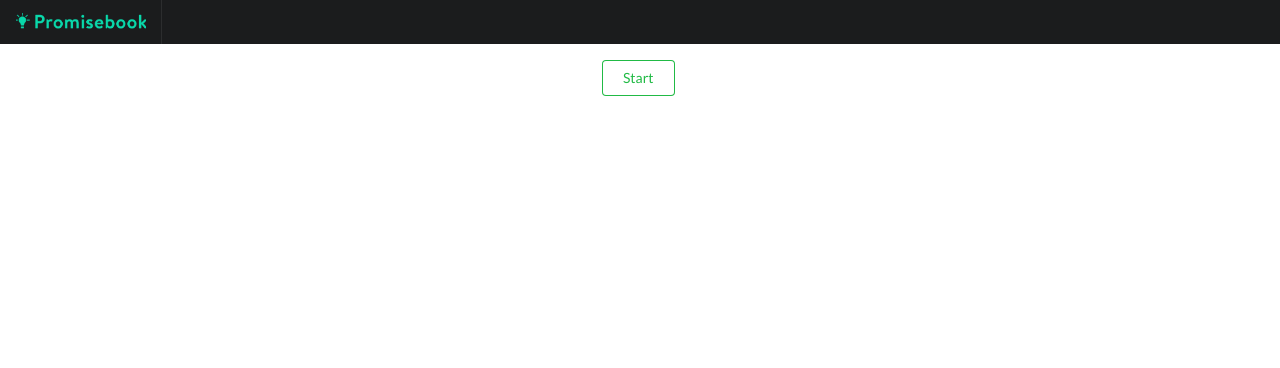
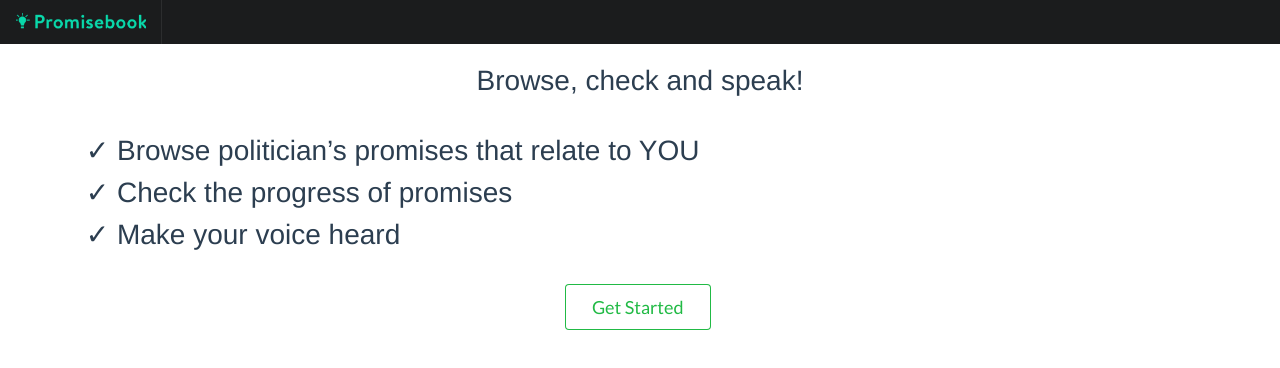
Before and after one commit to kixlab/xproj-prototype, a Vue app: page /#/ in a window 1280 px wide. Shown: the top 368 px of the page. Built offline with nearby package versions, Linux system fonts and the light colour scheme.

Commit message:
Add some text to start page

```diff
--- a/src/components/Intro.vue
+++ b/src/components/Intro.vue
@@ -1,6 +1,15 @@
 <template>
   <div>
-    <button class="ui basic green button" @click="$router.push('signUp')">Start</button>
+    <p class="intro-text">Browse, check and speak!</p>
+    <ul class="intro-text check-list">
+<li>Browse politician’s
+    promises that relate to YOU</li>
+<li>Check the progress of
+    promises</li>
+<li>Make your voice heard</li>
+</ul>
+
+    <button class="ui basic big green button" @click="$router.push('signUp')">Get Started</button>
   </div>
 </template>
 
@@ -11,5 +20,18 @@ export default {
 </script>
 
 <style>
-
+.intro-text {
+  font-size: 2em;
+  line-height: 1.5;
+}
+.check-list {
+  list-style-type: none;
+  text-align: left;
+}
+.check-list li {
+  text-indent: -1.1em;
+}
+.check-list li:before {
+  content: '✓ ';
+}
 </style>
```
